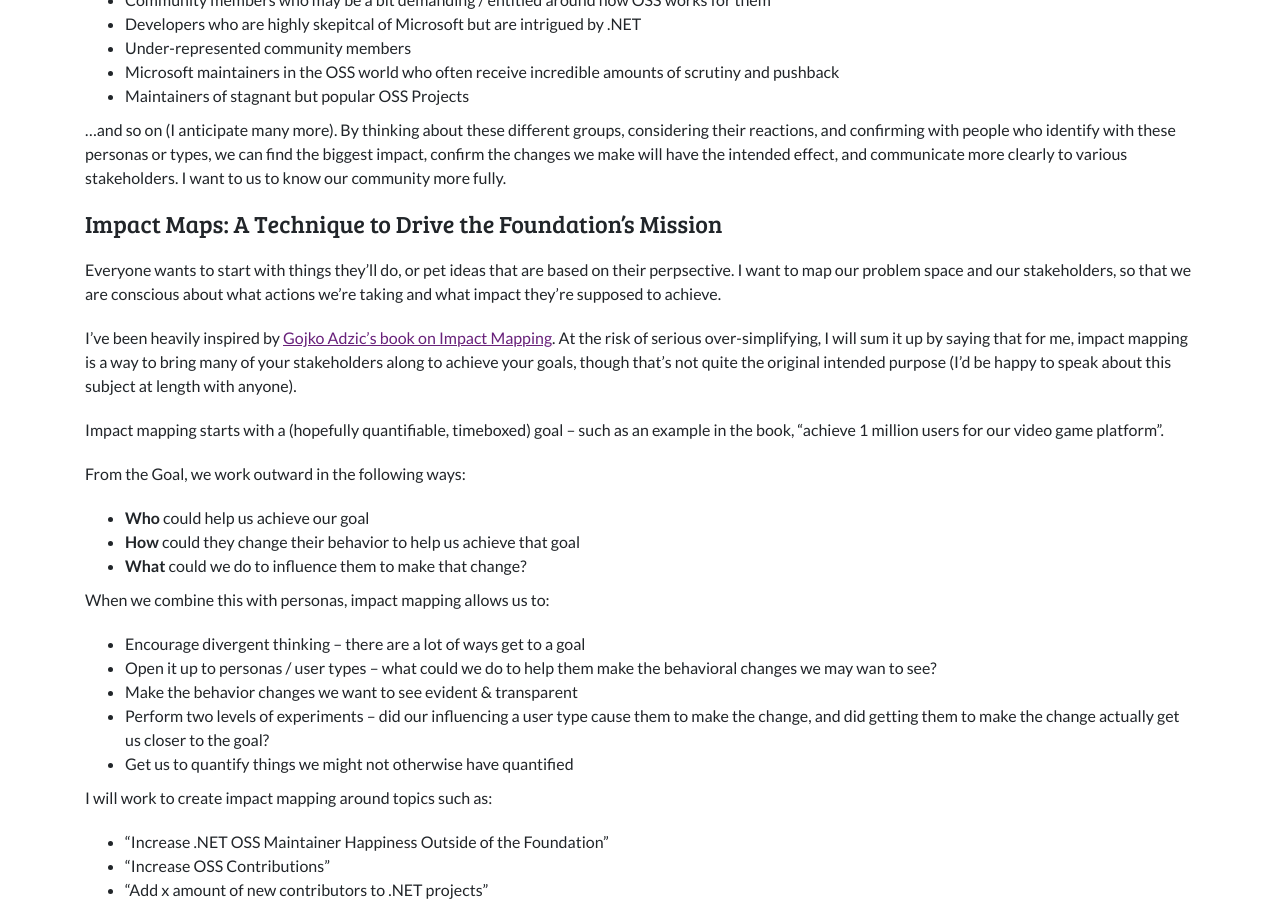
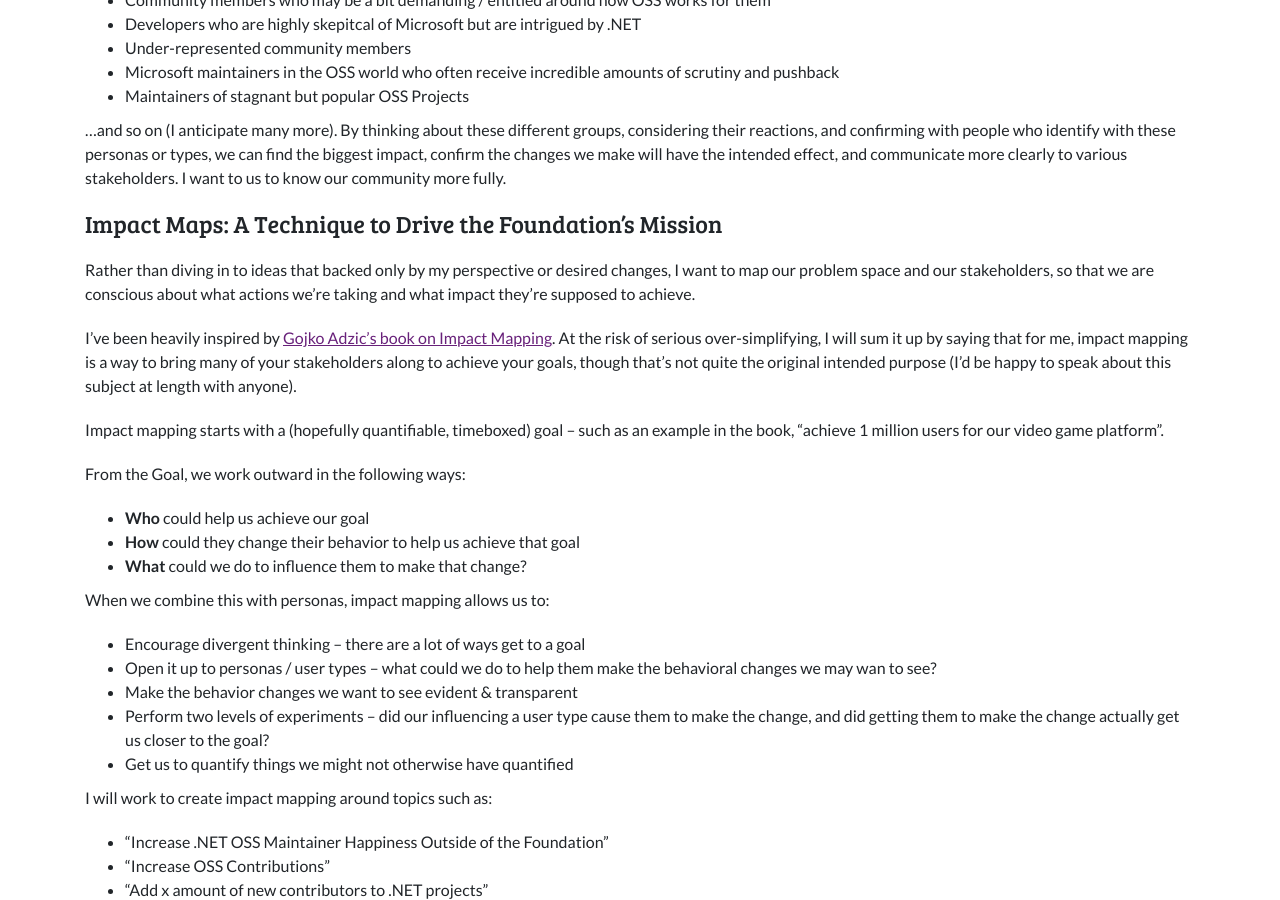
Before and after one commit to dotnet-foundation/election, a Jekyll site: the page built from _campaign-2019/sean-killeen.md, in a window 1280 px wide and 900 px high, scrolled down 908 px. Built offline with Jekyll 4.4.1, drawn with Linux system fonts in a browser that asks for light colours; nearby versions of some CDN libraries; comment, search, counter and statistics services are not loaded.

Commit message:
Language change based on feedback

```diff
--- a/_campaign-2019/sean-killeen.md
+++ b/_campaign-2019/sean-killeen.md
@@ -35,7 +35,7 @@ We need to do research into this, but some user types could include:
 
 ### Impact Maps: A Technique to Drive the Foundation's Mission
 
-Everyone wants to start with things they'll do, or pet ideas that are based on their perpsective. I want to map our problem space and our stakeholders, so that we are conscious about what actions we're taking and what impact they're supposed to achieve.
+Rather than diving in to ideas that backed only by my perspective or desired changes, I want to map our problem space and our stakeholders, so that we are conscious about what actions we're taking and what impact they're supposed to achieve.
 
 I've been heavily inspired by [Gojko Adzic's book on Impact Mapping](https://www.impactmapping.org/book.html). At the risk of serious over-simplifying, I will sum it up by saying that for me, impact mapping is a way to bring many of your stakeholders along to achieve your goals, though that's not quite the original intended purpose (I'd be happy to speak about this subject at length with anyone).
 
```
